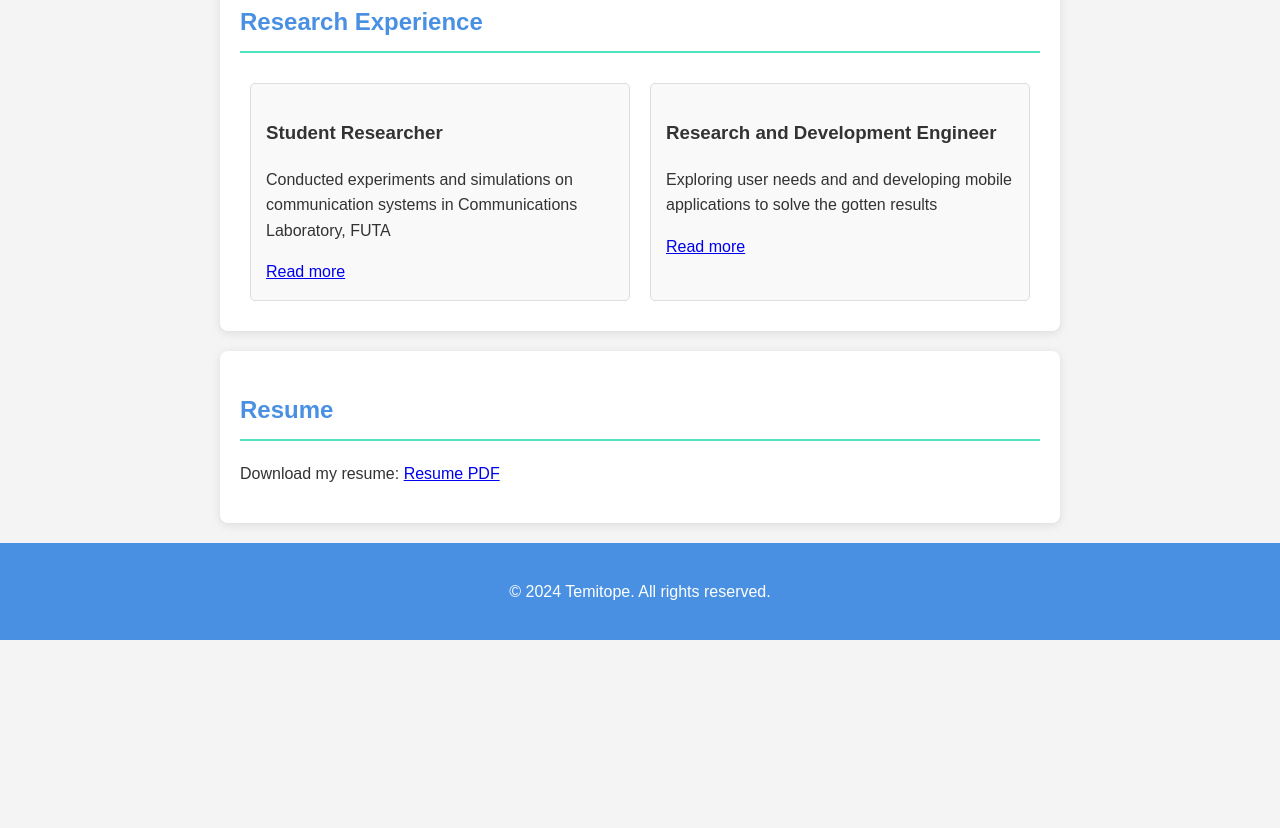
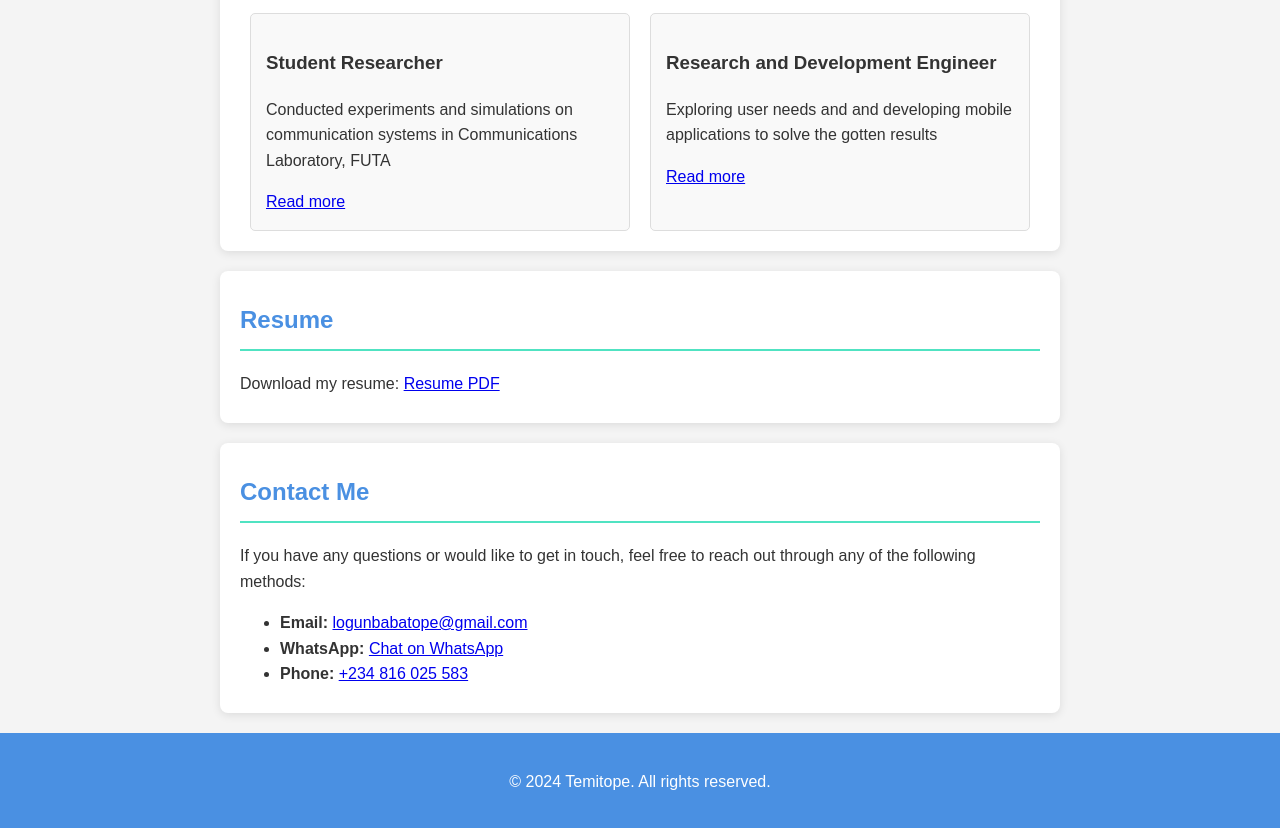
Before and after one commit to ologunB/portfolio, a plain HTML site: page index.html in a window 1280 px wide. Shown: the part 1804-2632 px from the top of the page. Before the commit the page ends 2444 px from the top, so only its background shows below. Drawn offline with Linux system fonts and the light colour scheme; no server answers.

Commit message:
Update index.html

```diff
--- a/index.html
+++ b/index.html
@@ -53,7 +53,7 @@
         }
 
         section {
-            padding: 20px 20px;
+            padding: 10px 20px;
             margin: 20px auto;
             max-width: 800px;
             background: #fff;
@@ -141,6 +141,7 @@
                 <li><a href="#blogs">Blogs</a></li>
                 <li><a href="#research">Research</a></li>
                 <li><a href="#resume">Resume</a></li>
+                <li><a href="#contact">Contact Me</a></li>
             </ul>
         </nav>
     </header>
@@ -180,6 +181,26 @@
     <section id="resume">
         <h2>Resume</h2>
         <p>Download my resume: <a href="cv.pdf" download>Resume PDF</a></p>
+    </section>
+
+    <section id="contact">
+        <h2>Contact Me</h2>
+        <p>If you have any questions or would like to get in touch, feel free to reach out through any of the following methods:</p>
+
+        <ul>
+            <li>
+                <strong>Email:</strong>
+                <a href="mailto:logunbabatope@gmail.com">logunbabatope@gmail.com</a>
+            </li>
+            <li>
+                <strong>WhatsApp:</strong>
+                <a href="https://wa.me/+2348160255834" target="_blank">Chat on WhatsApp</a>
+            </li>
+            <li>
+                <strong>Phone:</strong>
+                <a href="tel:+1234567890">+234 816 025 583</a>
+            </li>
+        </ul>
     </section>
 
     <footer>
```
